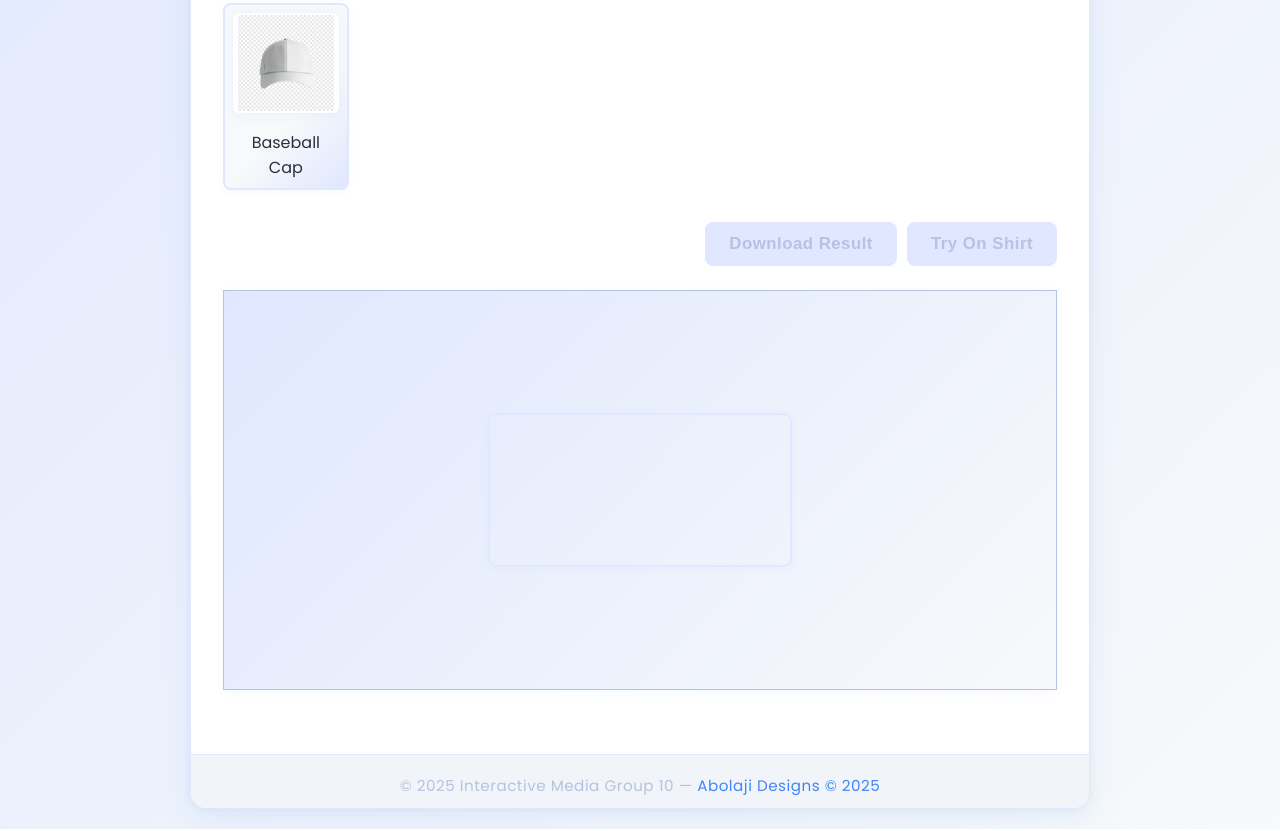
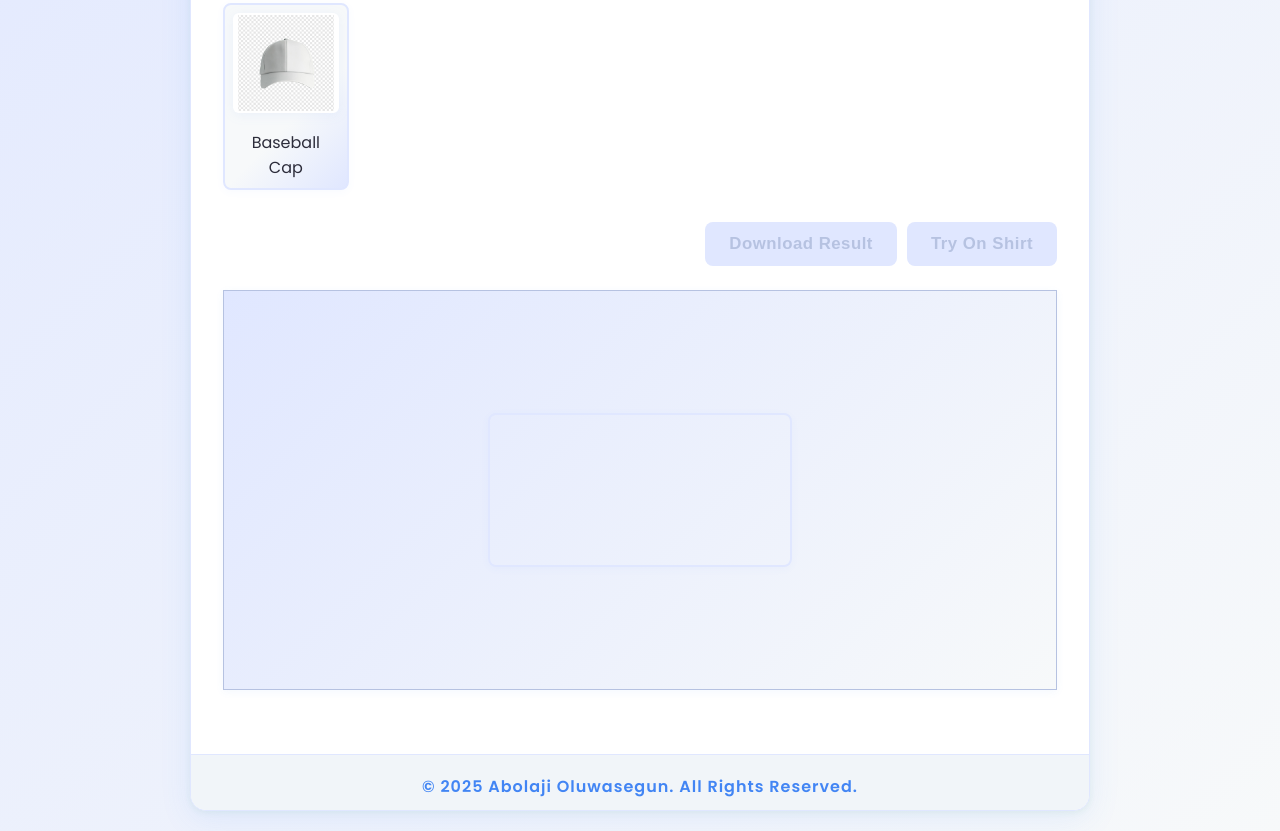
Before and after one commit to akbolaji-04/Interactive-media-Group-10, a plain HTML site: page index.html in a window 1280 px wide. Shown: the part 561-1392 px from the top of the page. Drawn offline with Linux system fonts and the light colour scheme.

Commit message:
Update footer: Add personal watermark for project showcase

```diff
--- a/index.html
+++ b/index.html
@@ -194,12 +194,10 @@
       text-align:center;
     }
     footer div {
-      font-size: 0.95rem;
-      color: #b6c2e1;
-    }
-    footer div span {
-      font-weight: 500;
+      font-size: 1rem;
       color: #4285f4;
+      font-weight: 600;
+      letter-spacing: 1px;
     }
     /* Responsive Design */
     @media (max-width: 700px) {
@@ -299,8 +297,8 @@
       </div>
     </main>
     <footer>
-      <div style="font-size:0.95rem; color:#b6c2e1;">
-        &copy; 2025 Interactive Media Group 10 &mdash; <span style="font-weight:500; color:#4285f4;">Abolaji Designs © 2025</span>
+      <div style="font-size:1rem; color:#4285f4; font-weight:600; letter-spacing:1px;">
+        © 2025 Abolaji Oluwasegun. All Rights Reserved.
       </div>
     </footer>
   </div>
```
